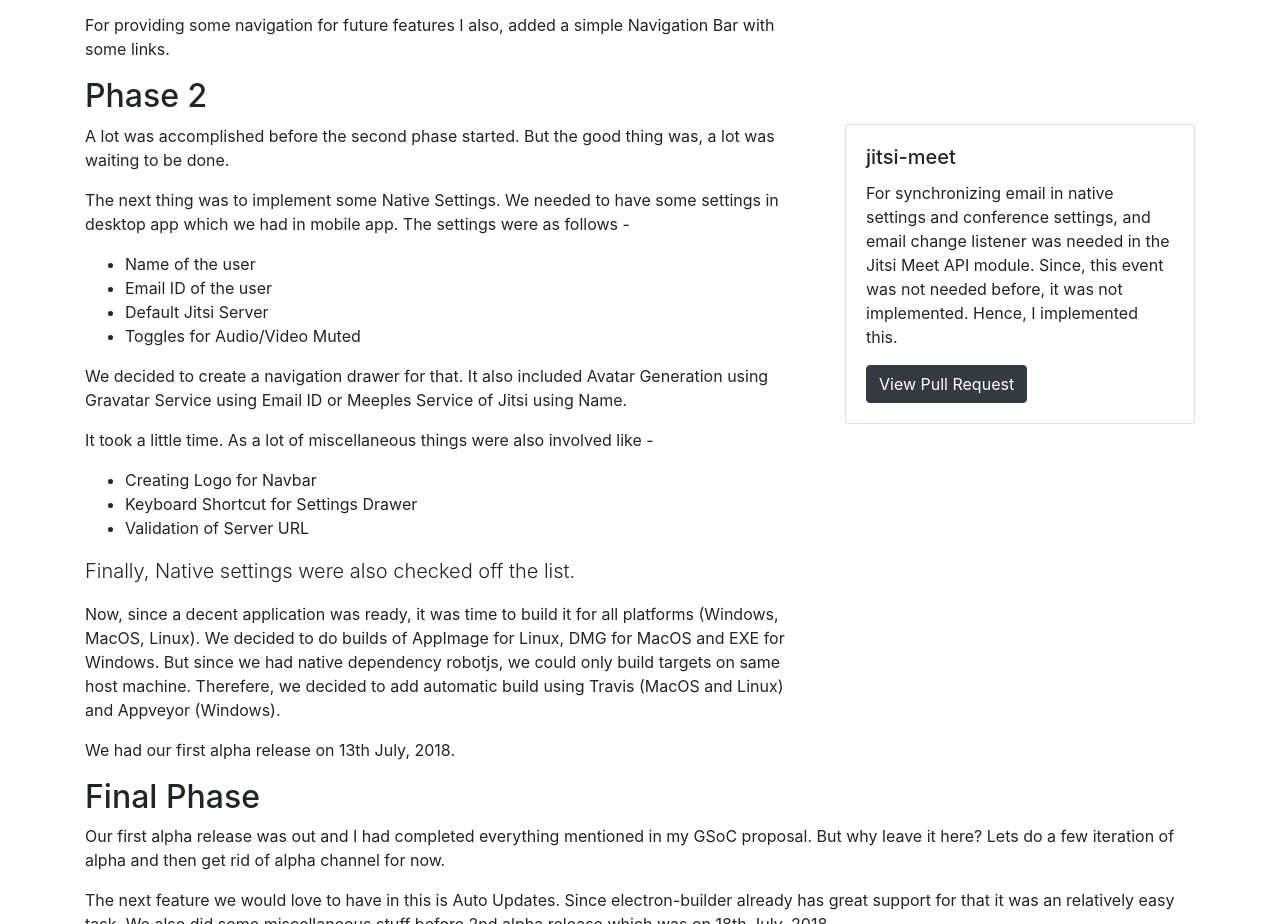
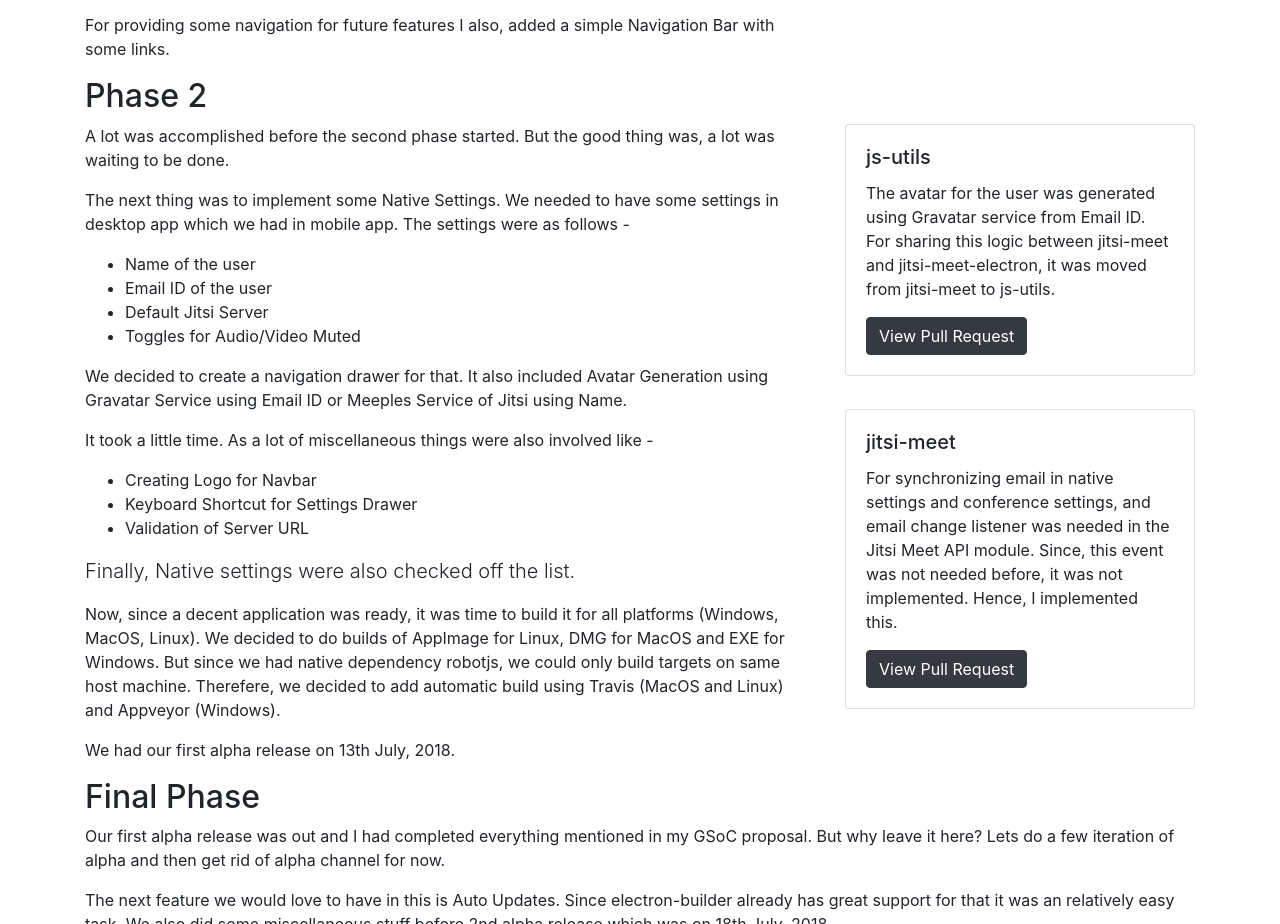
Before and after one commit to akshitkrnagpal/jitsi-gsoc-2018, a Gatsby site: page / in a window 1280 px wide. Shown: the part 1029-1953 px from the top of the page. Built offline with nearby package versions, Linux system fonts and the light colour scheme; Gatsby itself is replaced by a stand-in of ours.

Commit message:
Added getAvatar PR info

```diff
--- /dev/null
+++ b/src/components/GetAvatarPR.js
@@ -0,0 +1,36 @@
+import React, { Component } from 'react';
+import {
+    Card,
+    CardBody,
+    CardText,
+    CardTitle
+} from 'reactstrap';
+
+import { GetAvatarPRLink } from '../config';
+
+class GetAvatarPR extends Component {
+    render() {
+        return (
+            <Card>
+                <CardBody>
+                    <CardTitle>js-utils</CardTitle>
+                    <CardText>
+                        The avatar for the user was generated using Gravatar
+                        service from Email ID. For sharing this logic between
+                        jitsi-meet and jitsi-meet-electron, it was moved from
+                        jitsi-meet to js-utils.
+                    </CardText>
+                    <a
+                        className = 'btn btn-dark'
+                        href = { GetAvatarPRLink }
+                        rel='noopener noreferrer'
+                        target = '_blank' >
+                        View Pull Request
+                    </a>
+                </CardBody>
+            </Card>
+        );
+    }
+}
+
+export default GetAvatarPR;
--- a/src/components/index.js
+++ b/src/components/index.js
@@ -1,2 +1,3 @@
 export { default as EmailChangePR } from './EmailChangePR';
+export { default as GetAvatarPR } from './GetAvatarPR';
 export { default as ShareableConfigPR } from './ShareableConfigPR';
--- a/src/config/index.js
+++ b/src/config/index.js
@@ -1,2 +1,3 @@
 export const EmailChangePRLink = 'https://github.com/jitsi/jitsi-meet/pull/3151';
+export const GetAvatarPRLink = 'https://github.com/jitsi/js-utils/pull/5';
 export const ShareableConfigPRLink = 'https://github.com/jitsi/eslint-config-jitsi/pull/4';
--- a/src/sections/Phase2.js
+++ b/src/sections/Phase2.js
@@ -1,7 +1,7 @@
 import React, { Component } from 'react';
 import { Col, Container, Row } from 'reactstrap';
 
-import { EmailChangePR } from '../components';
+import { EmailChangePR, GetAvatarPR } from '../components';
 
 class Phase2 extends Component {
     render() {
@@ -59,6 +59,8 @@
                         </p>
                     </Col>
                     <Col sm = '4'>
+                        <GetAvatarPR />
+                        <hr className = 'invisible' />
                         <EmailChangePR />
                     </Col>
                 </Row>
```
